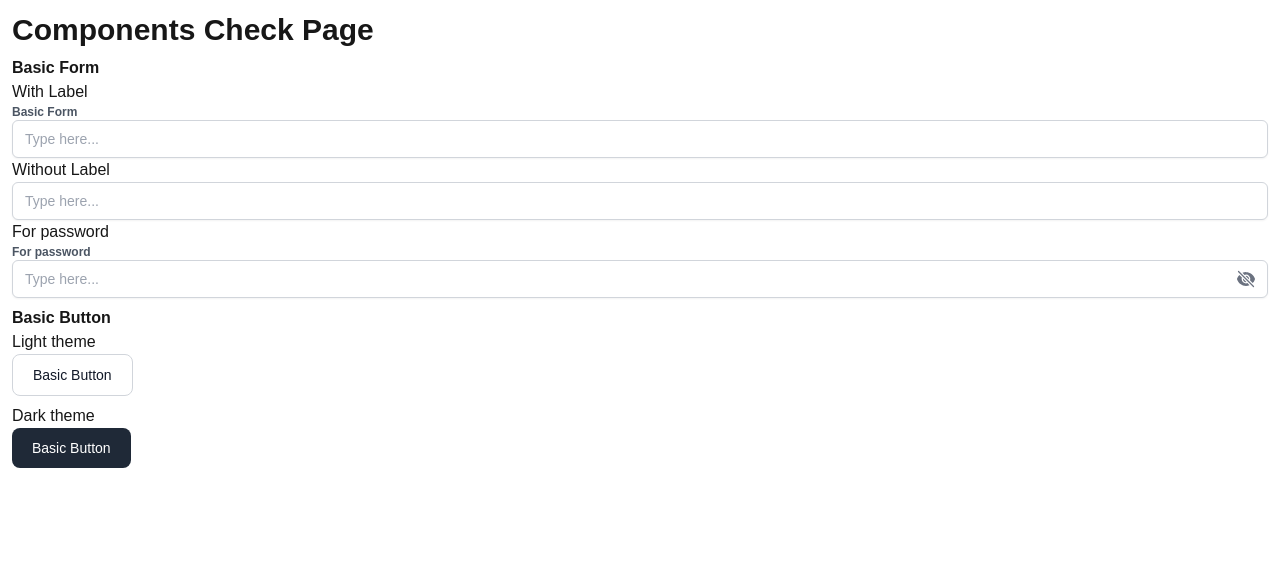
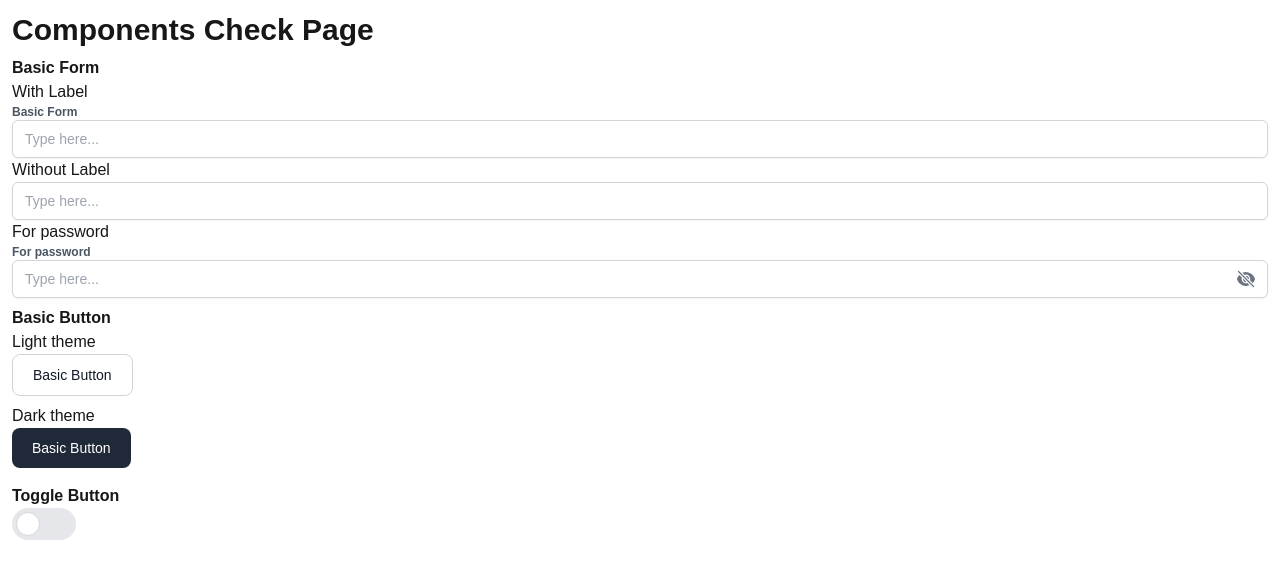
Before and after one commit to R-together/rtogehter-front, a Next.js app: page /components-check in a window 1280 px wide. Shown: the top 578 px of the page. Built offline with nearby package versions, Linux system fonts and the light colour scheme.

Commit message:
🐛 Modify: add ToggleButton to checking page \& fix the style of it

```diff
--- a/app/__components/ToggleButton/index.tsx
+++ b/app/__components/ToggleButton/index.tsx
@@ -1,9 +1,9 @@
 export const ToggleButton = () => {
   return (
-    <label className="relative inline-block w-20 h-8">
+    <label className="relative inline-block w-16 h-8">
       <input type="checkbox" className="sr-only peer" />
-      <div className="absolute inset-0 bg-gray-200 rounded-full peer-checked:bg-blue-600 transition-colors"></div>
-      <div className="absolute top-1 left-1 w-6 h-6 bg-white rounded-full border border-gray-300 transition-transform peer-checked:translate-x-12"></div>
+      <div className="absolute inset-0 bg-gray-200 rounded-full peer-checked:bg-gray-500 transition-colors"></div>
+      <div className="absolute top-1 left-1 w-6 h-6 bg-white rounded-full border border-gray-300 transition-transform peer-checked:translate-x-8"></div>
     </label>
   );
 };
--- a/app/components-check/page.tsx
+++ b/app/components-check/page.tsx
@@ -5,6 +5,7 @@
 
 import { BasicForm } from "@/app/__components/BasicForm";
 import { BasicButton } from "../__components/BasicButton";
+import { ToggleButton } from "../__components/ToggleButton";
 
 export default function ComponentsCheckPage() {
   return (
@@ -30,6 +31,10 @@ export default function ComponentsCheckPage() {
         <h3>Dark theme</h3>
         <BasicButton theme="dark" buttonLabel="Basic Button" />
       </div>
+      <div>
+        <h2 className="font-bold">Toggle Button</h2>
+        <ToggleButton />
+      </div>
     </div>
   );
 }
```
